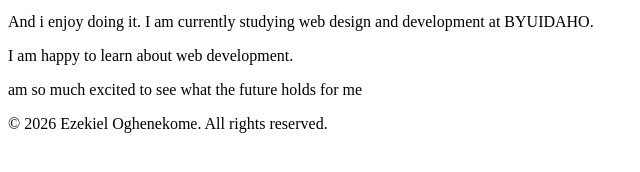
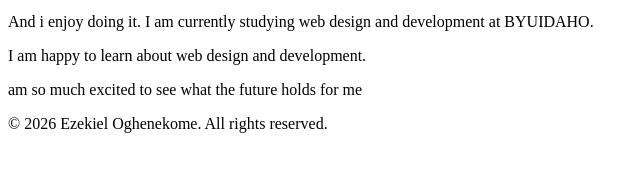
Before and after one commit to sirlordezekiel1-code/wdd130, a plain HTML site: page index.html in a window 1280 px wide. Shown: the part 348-520 px from the top of the page, 0-640 px from the left. Drawn offline with Linux system fonts and the light colour scheme; files whose address does not match are found by name.

Commit message:
add changes

```diff
--- a/index.html
+++ b/index.html
@@ -25,7 +25,7 @@
         <p>And i enjoy doing it. I am currently studying
             web design and development at BYUIDAHO.</p>
 
-        <p>I am happy to learn about web development.</p>
+        <p>I am happy to learn about web design and development.</p>
 
         <p> am so much excited to see what the future holds for me</p>
     </main>
```
